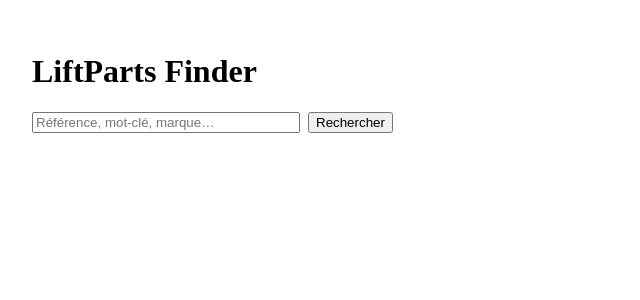
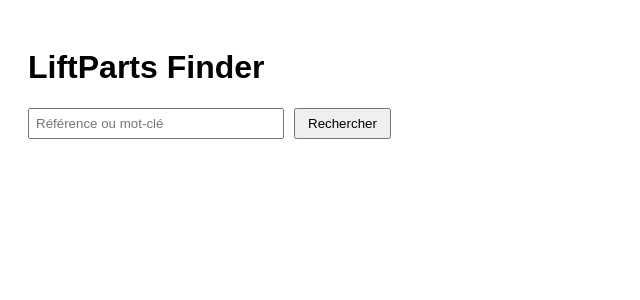
Before and after one commit to Zied-LPF/liftparts-finder, a Next.js app: page / in a window 1280 px wide. Shown: the top 300 px of the page, without its empty margins (0-640 px from the left). Built offline with nearby package versions, Linux system fonts and the light colour scheme.

Commit message:
ui: compact supplier results (one line per supplier)

```diff
--- a/pages/index.tsx
+++ b/pages/index.tsx
@@ -1,88 +1,106 @@
 import { useState } from 'react'
 
-type SearchResult = {
-  id: string
+type Result = {
   name: string
-  reference?: string
-  brand?: string
-  supplier?: string
-  supplierUrl?: string
+  searchUrl: string
+  score: number
 }
 
 export default function Home() {
-  const [searchTerm, setSearchTerm] = useState('')
-  const [results, setResults] = useState<SearchResult[]>([])
+  const [query, setQuery] = useState('')
+  const [results, setResults] = useState<Result[]>([])
   const [loading, setLoading] = useState(false)
-  const [error, setError] = useState<string | null>(null)
 
-  const handleSearch = async () => {
-    if (!searchTerm.trim()) return
+  const runSearch = async () => {
+    if (!query.trim()) return
 
     setLoading(true)
-    setError(null)
+    const res = await fetch(`/api/search?q=${encodeURIComponent(query)}`)
+    const data = await res.json()
+    setResults(data)
+    setLoading(false)
+  }
 
-    try {
-      const res = await fetch(`/api/search?q=${encodeURIComponent(searchTerm)}`)
-      const data = await res.json()
-      setResults(data || [])
-    } catch (err) {
-      setError('Erreur lors de la recherche')
-      setResults([])
-    } finally {
-      setLoading(false)
+  const onKeyDown = (e: React.KeyboardEvent<HTMLInputElement>) => {
+    if (e.key === 'Enter') {
+      runSearch()
     }
   }
 
   return (
-    <main style={{ padding: 24 }}>
+    <main style={{ padding: 20, fontFamily: 'Arial, sans-serif' }}>
       <h1>LiftParts Finder</h1>
 
-      {/* Champ de recherche */}
-      <div style={{ marginBottom: 16 }}>
+      <div style={{ marginBottom: 20 }}>
         <input
-          type="text"
-          value={searchTerm}
-          placeholder="Référence, mot-clé, marque…"
-          onChange={(e) => setSearchTerm(e.target.value)}
-          onKeyDown={(e) => {
-            if (e.key === 'Enter') {
-              handleSearch()
-            }
-          }}
-          style={{ marginRight: 8, width: 260 }}
+          value={query}
+          onChange={(e) => setQuery(e.target.value)}
+          onKeyDown={onKeyDown}
+          placeholder="Référence ou mot-clé"
+          style={{ padding: 6, width: 240 }}
         />
-
-        <button onClick={handleSearch}>Rechercher</button>
+        <button
+          onClick={runSearch}
+          style={{ marginLeft: 10, padding: '6px 12px' }}
+        >
+          Rechercher
+        </button>
       </div>
 
-      {/* États */}
       {loading && <p>Recherche en cours…</p>}
-      {error && <p style={{ color: 'red' }}>{error}</p>}
-      {!loading && results.length === 0 && searchTerm && (
-        <p>Aucune pièce trouvée</p>
-      )}
 
-      {/* Résultats */}
-      <ul>
-        {results.map((item) => (
-          <li key={item.id} style={{ marginBottom: 12 }}>
-            <strong>{item.name}</strong>
-            {item.reference && <div>Référence : {item.reference}</div>}
-            {item.brand && <div>Marque : {item.brand}</div>}
-            {item.supplier && <div>Fournisseur : {item.supplier}</div>}
-
-            {item.supplierUrl && (
+      {!loading && results.length > 0 && (
+        <table
+          style={{
+            borderCollapse: 'collapse',
+            width: '100%',
+            maxWidth: 700,
+          }}
+        >
+          <thead>
+            <tr>
+              <th
+                style={{
+                  textAlign: 'left',
+                  borderBottom: '2px solid #000',
+                  padding: 6,
+                }}
+              >
+                Fournisseur
+              </th>
+              <th
+                style={{
+                  textAlign: 'left',
+                  borderBottom: '2px solid #000',
+                  padding: 6,
+                }}
+              >
+                Action
+              </th>
+            </tr>
+          </thead>
+          <tbody>
+            {results.map((r) => (
+              <tr key={r.name}>
+                <td style={{ padding: 6 }}>{r.name}</td>
+                <td style={{ padding: 6 }}>
                   <a
-                href={item.supplierUrl}
+                    href={r.searchUrl}
                     target="_blank"
                     rel="noopener noreferrer"
                   >
                     Voir chez le fournisseur
                   </a>
+                </td>
+              </tr>
+            ))}
+          </tbody>
+        </table>
       )}
-          </li>
-        ))}
-      </ul>
+
+      {!loading && results.length === 0 && query && (
+        <p>Aucun fournisseur trouvé</p>
+      )}
     </main>
   )
 }
```
Lines whose indentation alone changed are shown as unchanged.
